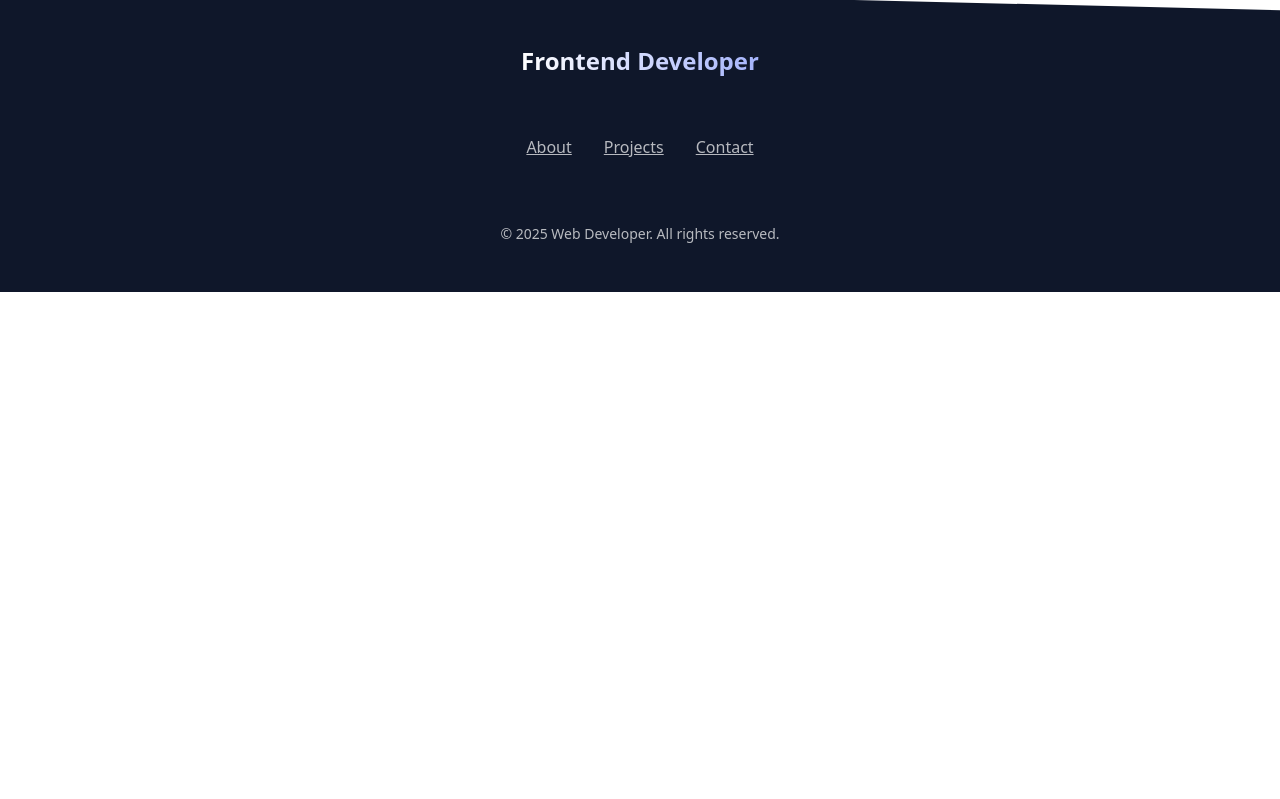
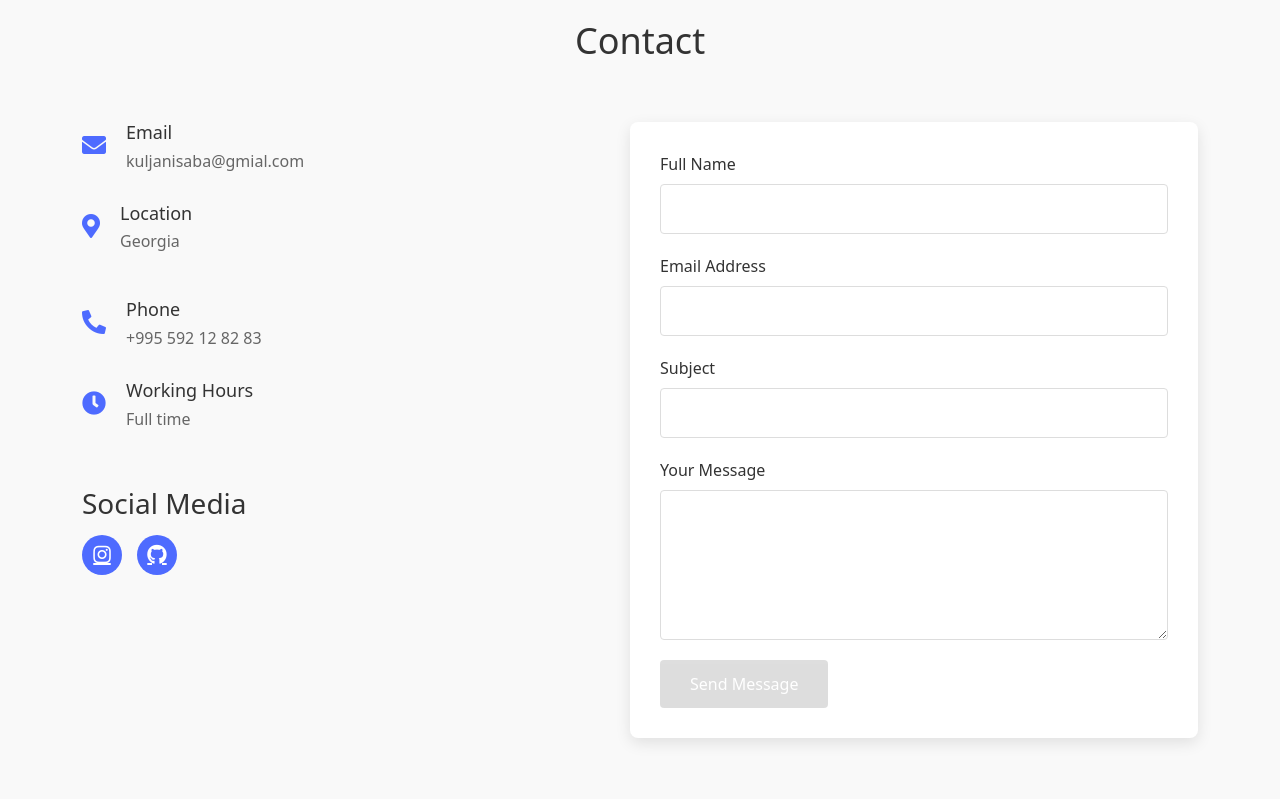
Before and after one commit to SabaKuljanishvili/POR, an Angular app: page /contact in a window 1280 px wide. Shown: the part 861-1660 px from the top of the page. Before the commit the page ends 1153 px from the top, so only its background shows below. Built offline with nearby package versions, Linux system fonts and the light colour scheme.

Commit message:
მეილიზე ესმესის გაგზავნა დავამატე

```diff
--- a/package.json
+++ b/package.json
@@ -19,6 +19,7 @@
     "@angular/router": "^19.2.0",
     "@fortawesome/fontawesome-free": "^6.7.2",
     "bootstrap": "^5.3.6",
+    "emailjs-com": "^3.2.0",
     "rxjs": "~7.8.0",
     "tslib": "^2.3.0",
     "zone.js": "~0.15.0"
--- a/src/app/contact/contact.component.html
+++ b/src/app/contact/contact.component.html
@@ -1 +1,82 @@
-<p>contact works!</p>
+<section id="contact" class="contact">
+    <div class="container">
+      <h2 class="section-title">{{ contactData.title }}</h2>
+      <div class="contact-container">
+        <div class="contact-info">
+          <div class="contact-item">
+            <div class="contact-icon">
+              <i class="fas fa-envelope"></i>
+            </div>
+            <div class="contact-text">
+              <h3>Email</h3>
+              <a [href]="'mailto:' + contactData.email">{{ contactData.email }}</a>
+            </div>
+          </div>
+          <div class="contact-item">
+            <div class="contact-icon">
+              <i class="fas fa-map-marker-alt"></i>
+            </div>
+            <div class="contact-text">
+              <h3>Location</h3>
+              <p>{{ contactData.location }}</p>
+            </div>
+          </div>
+          <div class="contact-item">
+            <div class="contact-icon">
+              <i class="fas fa-phone-alt"></i>
+            </div>
+            <div class="contact-text">
+              <h3>Phone</h3>
+              <a [href]="'tel:' + contactData.phone">{{ contactData.phone }}</a>
+            </div>
+          </div>
+          <div class="contact-item">
+            <div class="contact-icon">
+              <i class="fas fa-clock"></i>
+            </div>
+            <div class="contact-text">
+              <h3>Working Hours</h3>
+              <p>{{ contactData.workingHours }}</p>
+            </div>
+          </div>
+
+          <div class="social-links">
+            <h3>Social Media</h3>
+            <div class="social-icons">
+              <a *ngFor="let social of contactData.socialLinks"
+                 [href]="social.url"
+                 target="_blank"
+                 [attr.aria-label]="social.name"
+                 class="social-icon">
+                <i [class]="social.icon"></i>
+              </a>
+            </div>
+          </div>
+        </div>
+
+        <form class="contact-form" (ngSubmit)="submitForm()" #contactForm="ngForm">
+          <div class="form-group">
+            <label for="name">Full Name</label>
+            <input type="text" id="name" class="form-control"
+                   [(ngModel)]="formData.name" name="name" required>
+          </div>
+          <div class="form-group">
+            <label for="email">Email Address</label>
+            <input type="email" id="email" class="form-control"
+                   [(ngModel)]="formData.email" name="email" required>
+          </div>
+          <div class="form-group">
+            <label for="subject">Subject</label>
+            <input type="text" id="subject" class="form-control"
+                   [(ngModel)]="formData.subject" name="subject" required>
+          </div>
+          <div class="form-group">
+            <label for="message">Your Message</label>
+            <textarea id="message" class="form-control"
+                      [(ngModel)]="formData.message" name="message" required></textarea>
+          </div>
+          <button type="submit" class="btn" [disabled]="!contactForm.valid">Send Message</button>
+        </form>
+      </div>
+    </div>
+  </section>
--- a/src/app/contact/contact.component.scss
+++ b/src/app/contact/contact.component.scss
@@ -0,0 +1,166 @@
+@import url('https://cdnjs.cloudflare.com/ajax/libs/font-awesome/5.15.4/css/all.min.css');
+
+.contact {
+  padding: 80px 0;
+  background-color: #f9f9f9;
+
+  .section-title {
+    text-align: center;
+    margin-bottom: 60px;
+    font-size: 36px;
+    color: #333;
+  }
+
+  .contact-container {
+    display: flex;
+    flex-wrap: wrap;
+    gap: 40px;
+    max-width: 1200px;
+    margin: 0 auto;
+
+    .contact-info {
+      flex: 1;
+      min-width: 300px;
+
+      .contact-item {
+        display: flex;
+        align-items: flex-start;
+        margin-bottom: 30px;
+
+        .contact-icon {
+          margin-right: 20px;
+          color: #4e6bff;
+          font-size: 24px;
+          margin-top: 5px;
+        }
+
+        .contact-text {
+          h3 {
+            margin-bottom: 5px;
+            color: #333;
+            font-size: 18px;
+          }
+
+          a, p {
+            color: #666;
+            text-decoration: none;
+            transition: color 0.3s;
+
+            &:hover {
+              color: #4e6bff;
+            }
+          }
+        }
+      }
+
+      .social-links {
+        margin-top: 40px;
+
+        h3 {
+          margin-bottom: 15px;
+          color: #333;
+        }
+
+        .social-icons {
+          display: flex;
+          gap: 15px;
+
+          .social-icon {
+            display: flex;
+            align-items: center;
+            justify-content: center;
+            width: 40px;
+            height: 40px;
+            background-color: #4e6bff;
+            color: white;
+            border-radius: 50%;
+            transition: all 0.3s;
+
+            &:hover {
+              background-color: #3a56d4;
+              transform: translateY(-3px);
+            }
+
+            i {
+              font-size: 20px;
+            }
+          }
+        }
+      }
+    }
+
+    .contact-form {
+      flex: 1;
+      min-width: 300px;
+      background: white;
+      padding: 30px;
+      border-radius: 8px;
+      box-shadow: 0 5px 15px rgba(0, 0, 0, 0.1);
+
+      .form-group {
+        margin-bottom: 20px;
+
+        label {
+          display: block;
+          margin-bottom: 8px;
+          color: #333;
+          font-weight: 500;
+        }
+
+        .form-control {
+          width: 100%;
+          padding: 12px 15px;
+          border: 1px solid #ddd;
+          border-radius: 4px;
+          font-size: 16px;
+          transition: border-color 0.3s;
+
+          &:focus {
+            outline: none;
+            border-color: #4e6bff;
+          }
+        }
+
+        textarea.form-control {
+          min-height: 150px;
+          resize: vertical;
+        }
+      }
+
+      .btn {
+        background-color: #4e6bff;
+        color: white;
+        border: none;
+        padding: 12px 30px;
+        font-size: 16px;
+        border-radius: 4px;
+        cursor: pointer;
+        transition: background-color 0.3s;
+
+        &:hover:not(:disabled) {
+          background-color: #3a56d4;
+        }
+
+        &:disabled {
+          background-color: #cccccc;
+          cursor: not-allowed;
+        }
+      }
+    }
+  }
+}
+
+// Responsive adjustments
+@media (max-width: 768px) {
+  .contact {
+    padding: 60px 0;
+
+    .contact-container {
+      flex-direction: column;
+
+      .contact-info, .contact-form {
+        width: 100%;
+      }
+    }
+  }
+}
--- a/src/app/contact/contact.component.ts
+++ b/src/app/contact/contact.component.ts
@@ -1,13 +1,130 @@
+import { CommonModule } from '@angular/common';
 import { Component } from '@angular/core';
+import emailjs from 'emailjs-com';
+import { FormsModule } from '@angular/forms';
 import { RouterModule } from '@angular/router';
 
 @Component({
   selector: 'app-contact',
   standalone: true,
-  imports: [RouterModule],
+  imports: [RouterModule,FormsModule,CommonModule],
   templateUrl: './contact.component.html',
   styleUrl: './contact.component.scss'
 })
 export class ContactComponent {
 
+  // contactData = {
+  //   title: 'Contact',
+  //   email: 'kuljanisaba@gmial.com',
+  //   location: 'Georgia',
+  //   phone: '+995 592 12 82 83',
+  //   workingHours: 'Full time ',
+  //   socialLinks: [
+  //     {
+  //       name: 'Instagram',
+  //       url: 'https://www.instagram.com/ssabaa.7/',
+  //       icon: 'fab fa-instagram'
+  //     },
+  //     {
+  //       name: 'GitHub',
+  //       url: 'https://github.com/SabaKuljanishvili',
+  //       icon: 'fab fa-github'
+  //     }
+  //   ]
+  // };
+
+  // formData = {
+  //   name: '',
+  //   email: '',
+  //   subject: '',
+  //   message: ''
+  // };
+
+  // submitForm() {
+  //   console.log('Form submitted:', this.formData);
+  //   alert('Message sent successfully!');
+  //   this.resetForm();
+  // }
+
+  // resetForm() {
+  //   this.formData = {
+  //     name: '',
+  //     email: '',
+  //     subject: '',
+  //     message: ''
+  //   };
+  // }
+
+  // ngAfterViewInit(): void {
+  //   const element = document.getElementById('contact');
+  //   if (element) {
+  //     element.scrollIntoView({ behavior: 'smooth', block: 'start' });
+  //   }
+  // }
+
+  contactData = {
+    title: 'Contact',
+    email: 'kuljanisaba@gmial.com',
+    location: 'Georgia',
+    phone: '+995 592 12 82 83',
+    workingHours: 'Full time',
+    socialLinks: [
+      {
+        name: 'Instagram',
+        url: 'https://www.instagram.com/ssabaa.7/',
+        icon: 'fab fa-instagram'
+      },
+      {
+        name: 'GitHub',
+        url: 'https://github.com/SabaKuljanishvili',
+        icon: 'fab fa-github'
+      }
+    ]
+  };
+
+  formData = {
+    name: '',
+    email: '',
+    subject: '',
+    message: ''
+  };
+
+  submitForm() {
+    const serviceID = 'service_j351zet';
+    const templateID = 'template_9p0e6do';
+    const userID = '3U_L1RyqRF4cFPqgZ';
+
+    const templateParams = {
+      from_name: this.formData.name,
+      from_email: this.formData.email,
+      subject: this.formData.subject,
+      message: this.formData.message
+    };
+
+    emailjs.send(serviceID, templateID, templateParams, userID)
+      .then(() => {
+        alert('Message sent successfully!');
+        this.resetForm();
+      })
+      .catch((error) => {
+        console.error('FAILED...', error);
+        alert('Failed to send message. Please try again.');
+      });
+  }
+
+  resetForm() {
+    this.formData = {
+      name: '',
+      email: '',
+      subject: '',
+      message: ''
+    };
+  }
+
+  ngAfterViewInit(): void {
+    const element = document.getElementById('contact');
+    if (element) {
+      element.scrollIntoView({ behavior: 'smooth', block: 'start' });
+    }
+  }
 }
--- a/src/app/header/header.component.html
+++ b/src/app/header/header.component.html
@@ -11,17 +11,6 @@
         <a routerLink="/contact" class="btn btn-outline">Contact Me</a>
       </div>
 
-      <div class="social-icons">
-        <a href="https://github.com" target="_blank" class="github">
-          <i class="fab fa-github"></i>
-        </a>
-        <a href="https://facebook.com" target="_blank" class="facebook">
-          <i class="fab fa-facebook"></i>
-        </a>
-        <a href="https://instagram.com" target="_blank" class="instagram">
-          <i class="fab fa-instagram"></i>
-        </a>
-      </div>
 
     </div>
   </header>
```
Also changed, not shown: 1 other file (tests, documents, lock files or other folders).
